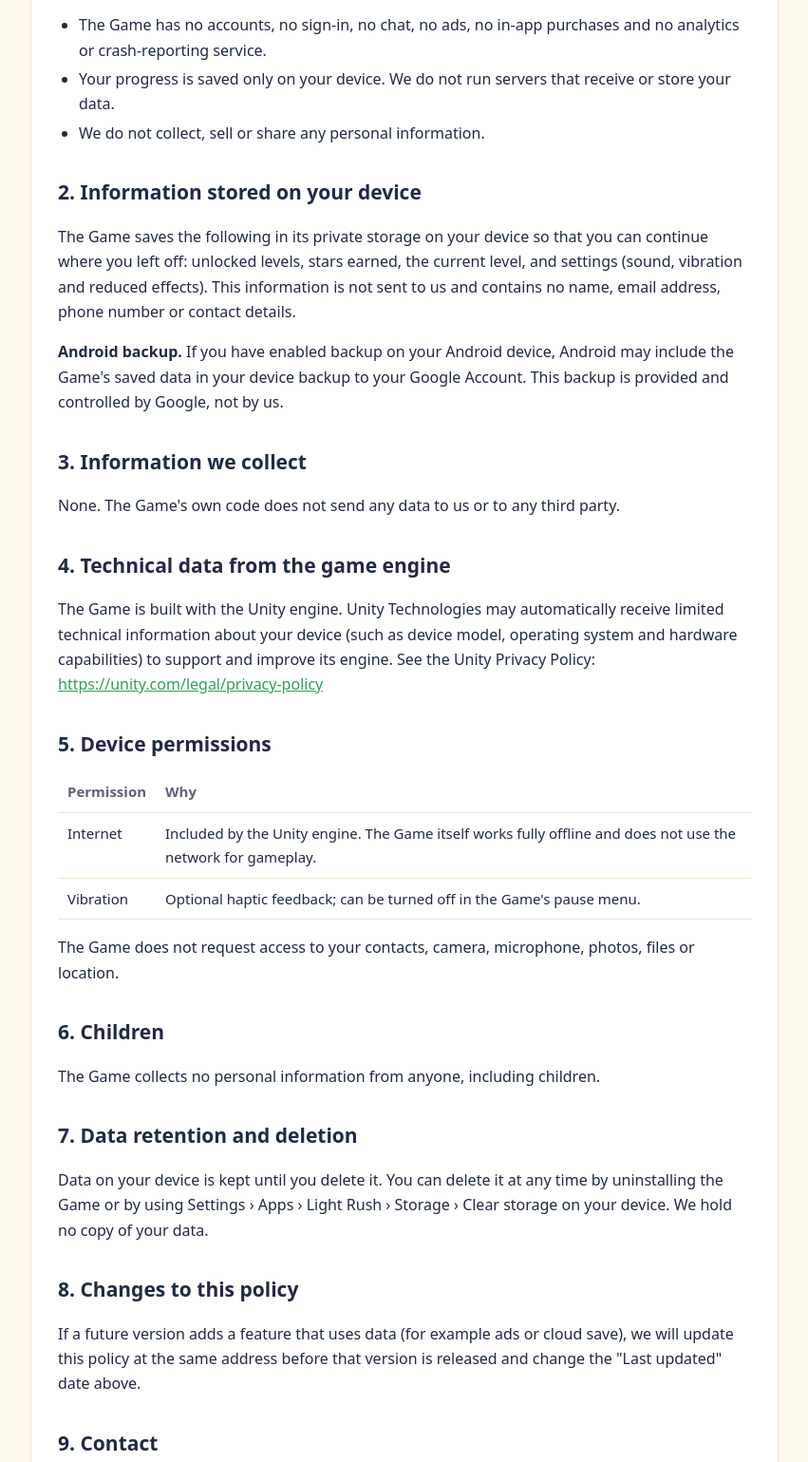
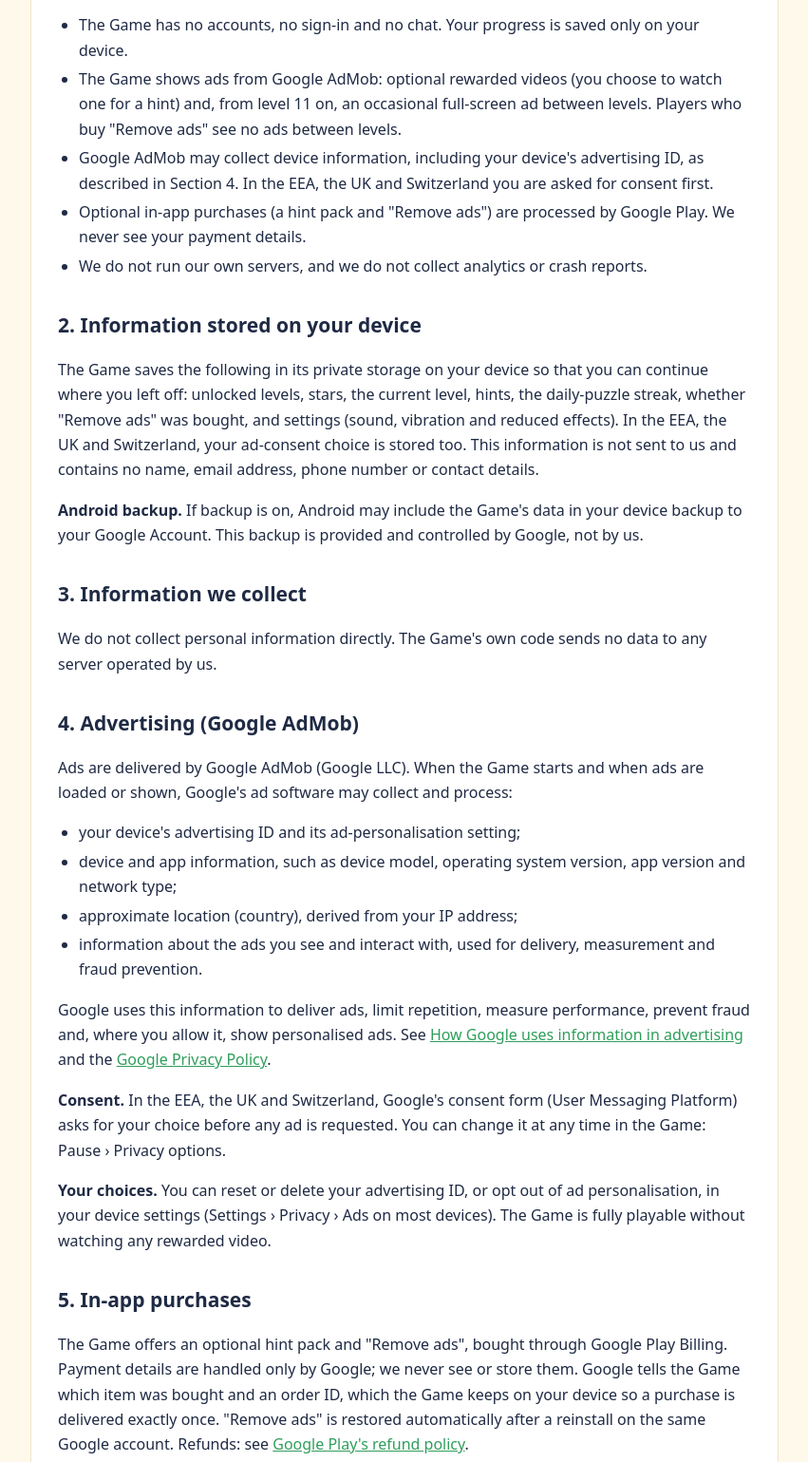
Before and after one commit to rmpuzzlegames/rmpuzzlegames.github.io, a plain HTML site: page light-rush/privacy/index.html in a window 1280 px wide. Shown: the part 362-1901 px from the top of the page at 95% size, without its empty margins (214-1065 px from the left). Drawn offline with Linux system fonts and the light colour scheme.

Commit message:
Light Rush privacy: Google AdMob ads (rewarded hints, interstitials from level 11, UMP consent), Google Play purchases (hint pack, Remove ads)
Co-Authored-By: Claude Opus 5.5 <noreply@anthropic.com>

```diff
--- a/light-rush/privacy/index.html
+++ b/light-rush/privacy/index.html
@@ -20,41 +20,63 @@
 
       <h2>1. Summary</h2>
       <ul>
-        <li>The Game has no accounts, no sign-in, no chat, no ads, no in-app purchases and no analytics or crash-reporting service.</li>
-        <li>Your progress is saved only on your device. We do not run servers that receive or store your data.</li>
-        <li>We do not collect, sell or share any personal information.</li>
+        <li>The Game has no accounts, no sign-in and no chat. Your progress is saved only on your device.</li>
+        <li>The Game shows ads from Google AdMob: optional rewarded videos (you choose to watch one for a hint) and, from level 11 on, an occasional full-screen ad between levels. Players who buy "Remove ads" see no ads between levels.</li>
+        <li>Google AdMob may collect device information, including your device's advertising ID, as described in Section 4. In the EEA, the UK and Switzerland you are asked for consent first.</li>
+        <li>Optional in-app purchases (a hint pack and "Remove ads") are processed by Google Play. We never see your payment details.</li>
+        <li>We do not run our own servers, and we do not collect analytics or crash reports.</li>
       </ul>
 
       <h2>2. Information stored on your device</h2>
-      <p>The Game saves the following in its private storage on your device so that you can continue where you left off: unlocked levels, stars earned, the current level, and settings (sound, vibration and reduced effects). This information is not sent to us and contains no name, email address, phone number or contact details.</p>
-      <p><strong>Android backup.</strong> If you have enabled backup on your Android device, Android may include the Game's saved data in your device backup to your Google Account. This backup is provided and controlled by Google, not by us.</p>
+      <p>The Game saves the following in its private storage on your device so that you can continue where you left off: unlocked levels, stars, the current level, hints, the daily-puzzle streak, whether "Remove ads" was bought, and settings (sound, vibration and reduced effects). In the EEA, the UK and Switzerland, your ad-consent choice is stored too. This information is not sent to us and contains no name, email address, phone number or contact details.</p>
+      <p><strong>Android backup.</strong> If backup is on, Android may include the Game's data in your device backup to your Google Account. This backup is provided and controlled by Google, not by us.</p>
 
       <h2>3. Information we collect</h2>
-      <p>None. The Game's own code does not send any data to us or to any third party.</p>
+      <p>We do not collect personal information directly. The Game's own code sends no data to any server operated by us.</p>
 
-      <h2>4. Technical data from the game engine</h2>
-      <p>The Game is built with the Unity engine. Unity Technologies may automatically receive limited technical information about your device (such as device model, operating system and hardware capabilities) to support and improve its engine. See the Unity Privacy Policy: <a href="https://unity.com/legal/privacy-policy">https://unity.com/legal/privacy-policy</a></p>
+      <h2>4. Advertising (Google AdMob)</h2>
+      <p>Ads are delivered by Google AdMob (Google LLC). When the Game starts and when ads are loaded or shown, Google's ad software may collect and process:</p>
+      <ul>
+        <li>your device's advertising ID and its ad-personalisation setting;</li>
+        <li>device and app information, such as device model, operating system version, app version and network type;</li>
+        <li>approximate location (country), derived from your IP address;</li>
+        <li>information about the ads you see and interact with, used for delivery, measurement and fraud prevention.</li>
+      </ul>
+      <p>Google uses this information to deliver ads, limit repetition, measure performance, prevent fraud and, where you allow it, show personalised ads. See <a href="https://policies.google.com/technologies/ads">How Google uses information in advertising</a> and the <a href="https://policies.google.com/privacy">Google Privacy Policy</a>.</p>
+      <p><strong>Consent.</strong> In the EEA, the UK and Switzerland, Google's consent form (User Messaging Platform) asks for your choice before any ad is requested. You can change it at any time in the Game: Pause &rsaquo; Privacy options.</p>
+      <p><strong>Your choices.</strong> You can reset or delete your advertising ID, or opt out of ad personalisation, in your device settings (Settings &rsaquo; Privacy &rsaquo; Ads on most devices). The Game is fully playable without watching any rewarded video.</p>
 
-      <h2>5. Device permissions</h2>
+      <h2>5. In-app purchases</h2>
+      <p>The Game offers an optional hint pack and "Remove ads", bought through Google Play Billing. Payment details are handled only by Google; we never see or store them. Google tells the Game which item was bought and an order ID, which the Game keeps on your device so a purchase is delivered exactly once. "Remove ads" is restored automatically after a reinstall on the same Google account. Refunds: see <a href="https://support.google.com/googleplay/answer/2479637">Google Play's refund policy</a>.</p>
+
+      <h2>6. Technical data from the game engine</h2>
+      <p>The Game is built with the Unity engine. Unity Technologies may automatically receive limited technical information about your device (such as device model, operating system and hardware capabilities). See the <a href="https://unity.com/legal/privacy-policy">Unity Privacy Policy</a>.</p>
+
+      <h2>7. Device permissions</h2>
       <div class="table">
         <table>
           <tr><th>Permission</th><th>Why</th></tr>
-          <tr><td>Internet</td><td>Included by the Unity engine. The Game itself works fully offline and does not use the network for gameplay.</td></tr>
-          <tr><td>Vibration</td><td>Optional haptic feedback; can be turned off in the Game's pause menu.</td></tr>
+          <tr><td>Internet and network state</td><td>To load ads and talk to Google Play. The puzzles themselves work offline.</td></tr>
+          <tr><td>Advertising ID (AD_ID)</td><td>Used by Google AdMob as described in Section 4.</td></tr>
+          <tr><td>Google Play Billing</td><td>For the optional purchases in Section 5.</td></tr>
+          <tr><td>Vibration</td><td>Optional haptic feedback; can be switched off in the pause menu.</td></tr>
         </table>
       </div>
       <p>The Game does not request access to your contacts, camera, microphone, photos, files or location.</p>
 
-      <h2>6. Children</h2>
-      <p>The Game collects no personal information from anyone, including children.</p>
+      <h2>8. Children</h2>
+      <p>The Game is intended for players aged 13 and older and is not directed at children under 13. We tell Google that the Game is not child-directed. If you believe a child under 13 is using the Game, contact us and we will help.</p>
 
-      <h2>7. Data retention and deletion</h2>
-      <p>Data on your device is kept until you delete it. You can delete it at any time by uninstalling the Game or by using Settings › Apps › Light Rush › Storage › Clear storage on your device. We hold no copy of your data.</p>
+      <h2>9. Data retention and deletion</h2>
+      <p>Data on your device is kept until you delete it: uninstall the Game, or use Settings &rsaquo; Apps &rsaquo; Light Rush &rsaquo; Storage &rsaquo; Clear storage. We hold no copy of your data. Google keeps advertising data according to its own policies; you can reset your advertising ID at any time.</p>
 
-      <h2>8. Changes to this policy</h2>
-      <p>If a future version adds a feature that uses data (for example ads or cloud save), we will update this policy at the same address before that version is released and change the "Last updated" date above.</p>
+      <h2>10. Your rights</h2>
+      <p>Depending on where you live, you may have rights to access, correct, delete or restrict the use of your information, and to withdraw consent. Because we hold no personal information, most requests concern data held by Google; we are happy to help you contact them.</p>
 
-      <h2>9. Contact</h2>
+      <h2>11. Changes to this policy</h2>
+      <p>We will post updates at this address and change the "Last updated" date above.</p>
+
+      <h2>12. Contact</h2>
       <p>RM Puzzle Games, India<br>Email: <a href="mailto:rmpuzzlegames.support@gmail.com">rmpuzzlegames.support@gmail.com</a></p>
     </article>
     <footer>
```
